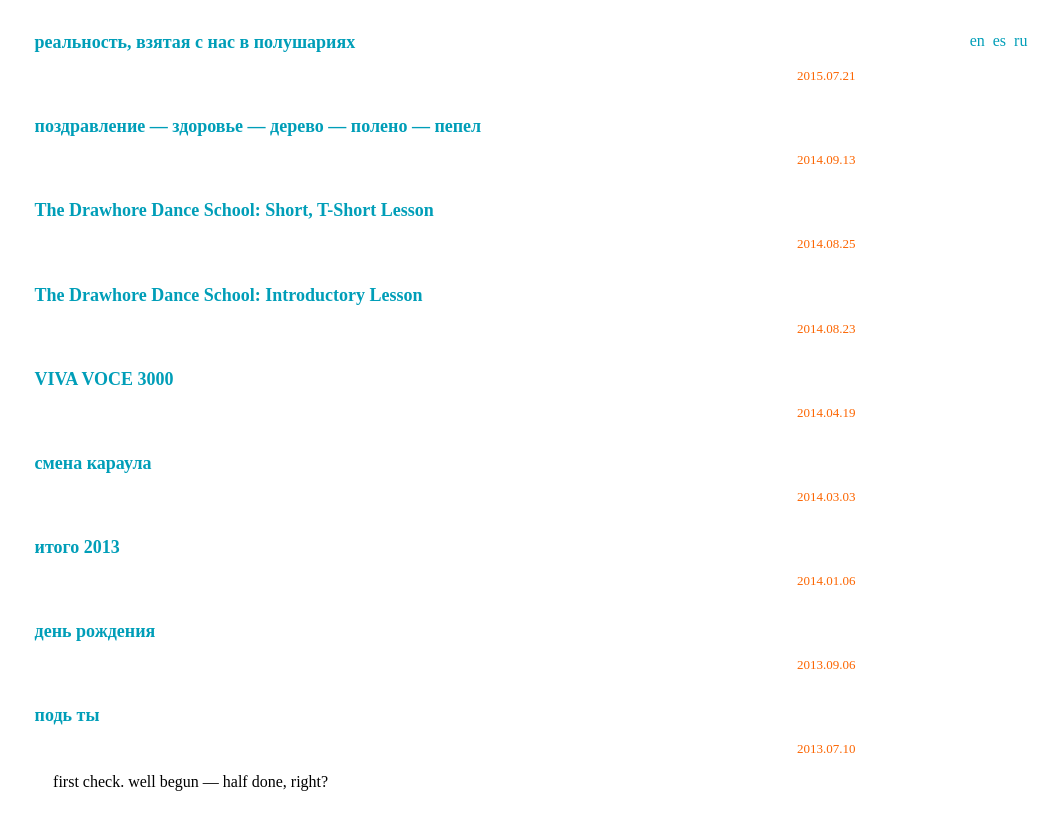
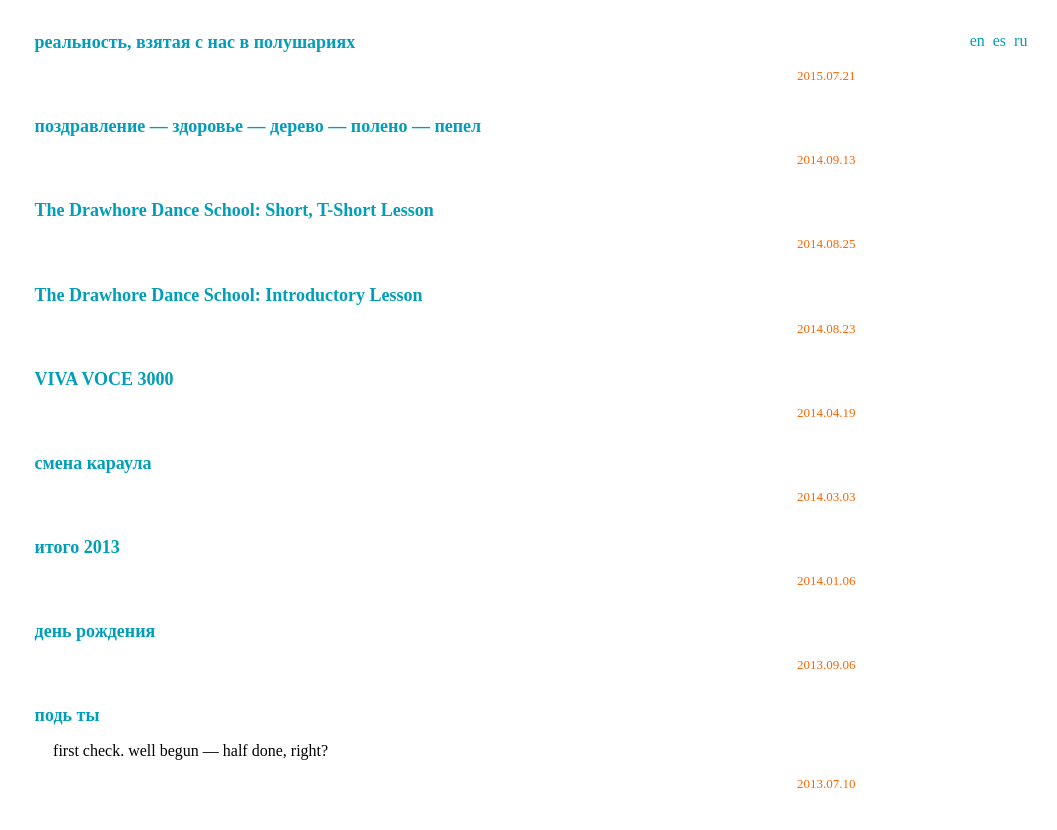
Before and after one commit to slr/slr.github.io, a Jekyll site: the page built from index.html, in a window 1280 px wide. Shown: the top 830 px of the page, without its empty margins (223-1280 px from the left). Built offline with Jekyll 4.4.1, drawn with Linux system fonts in a browser that asks for light colours.

Commit message:
revert date moving on index page

```diff
--- a/index.html
+++ b/index.html
@@ -7,8 +7,8 @@ title: index page
 {% for post in site.posts %}
 <li>
 <h2><a href="{{ post.url }}">{{ post.title }}</a></h2>
+{{ post.excerpt }}
 <div class="dt">{{ post.date | date: "%Y.%m.%d" }}</div>
-{{ post.excerpt }}
 </li>
 {% endfor %}
 </ul>
```
